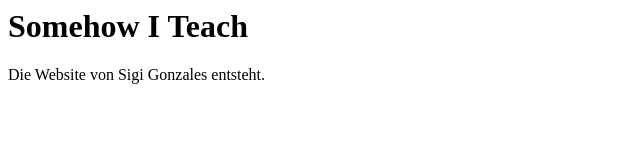
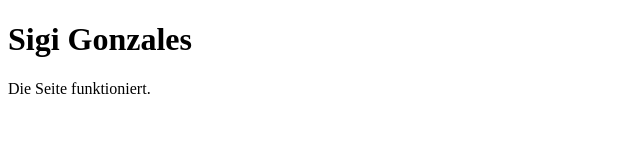
Before and after one commit to sigfriedgonzales/Somehow-I-teach, a plain HTML site: page index.html in a window 1280 px wide. Shown: the whole page, without its empty margins (0-640 px from the left). Drawn offline with Linux system fonts and the light colour scheme.

Commit message:
Rewrite index.html with proper HTML structure

```diff
--- a/index.html
+++ b/index.html
@@ -1,2 +1,11 @@
-<h1>Somehow I Teach</h1>
-<p>Die Website von Sigi Gonzales entsteht.</p>
+<!doctype html>
+<html lang="de">
+<head>
+  <meta charset="utf-8">
+  <title>Sigi Gonzales</title>
+</head>
+<body>
+  <h1>Sigi Gonzales</h1>
+  <p>Die Seite funktioniert.</p>
+</body>
+</html>
```
